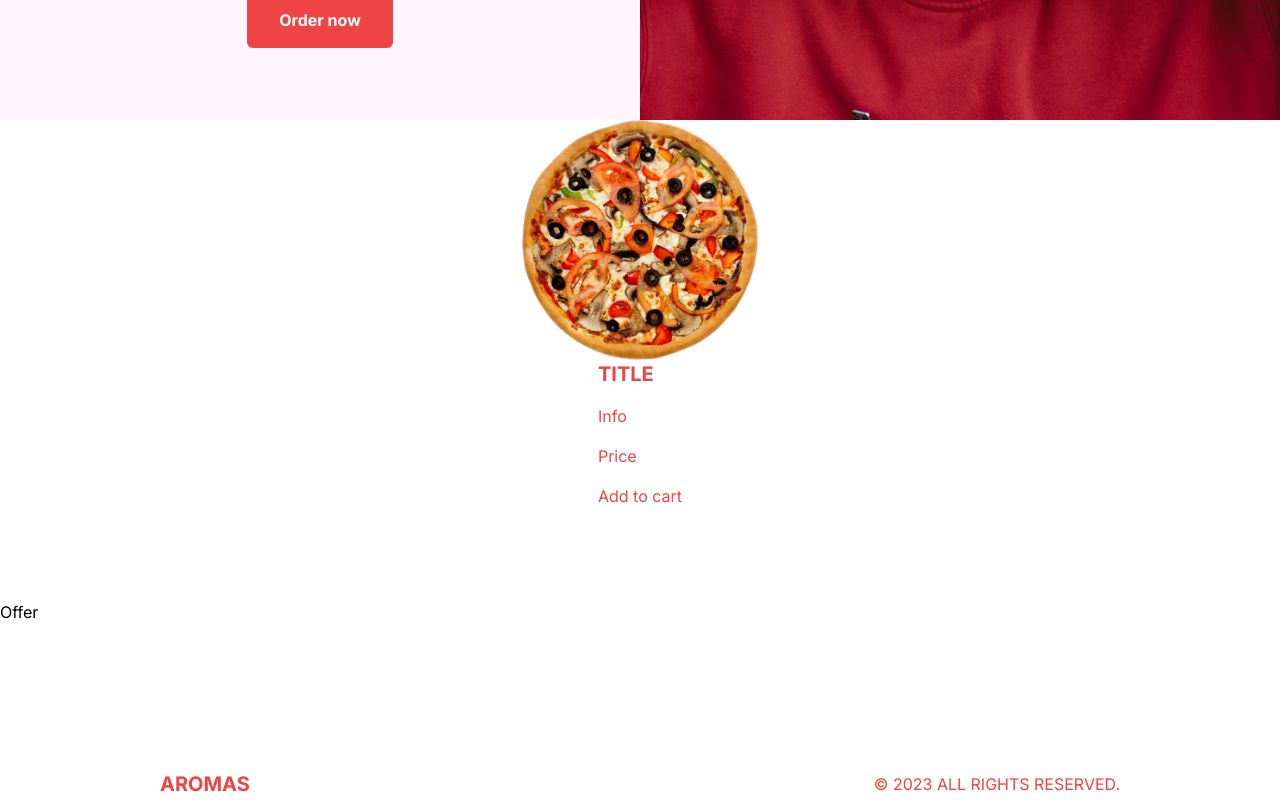
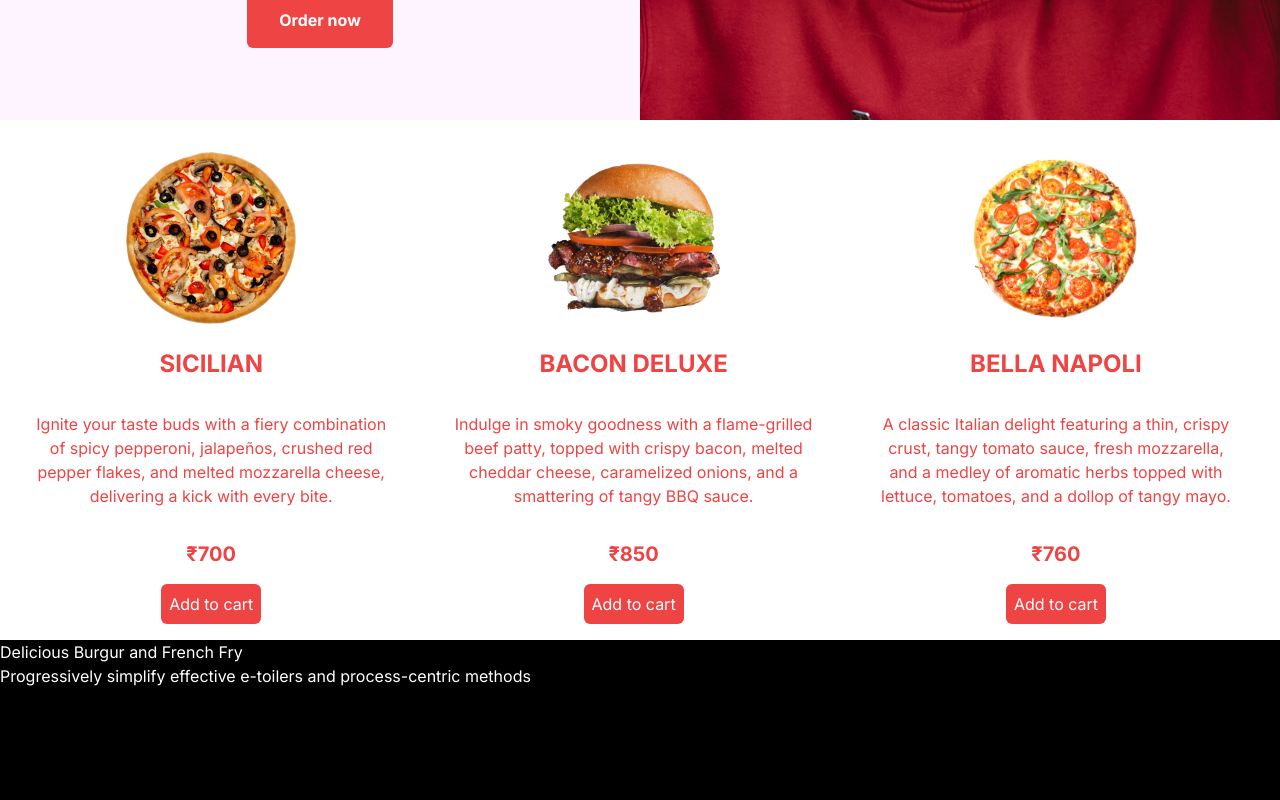
Before and after one commit to NishivSingh/restaurant-website, a Next.js app: page / in a window 1280 px wide. Shown: the part 680-1480 px from the top of the page. Built offline with nearby package versions, Linux system fonts and the light colour scheme.

Commit message:
Added feature component

```diff
--- a/src/components/Featured.tsx
+++ b/src/components/Featured.tsx
@@ -1,5 +1,6 @@
 import React from "react";
 import Image from "next/image";
+import { featuredProducts } from "@/data";
 
 const Featured = () => {
   return (
@@ -7,25 +8,31 @@
       {/* Wrapper  */}
       <div className="w-max flex">
         {/* Single Item  */}
-        <div className="w-screen h-[60vh] flex flex-col items-center justify-around">
-          {/* Image Container  */}
-          <div className="relative flex-1 w-full">
-            <Image
-              src="/temporary/p1.png"
-              alt=""
-              fill
-              className="object-contain"
-            />
+        {featuredProducts.map((item) => (
+          <div
+            key={item.id}
+            className="w-screen h-[65vh] flex flex-col items-center justify-around p-4 hover:bg-fuchsia-50 transition-all duration-300 md:w-[50vw] lg:w-[33vw] xl:w-[33vw]"
+          >
+            {/* Image Container  */}
+            {item.img && (
+              <div className="relative flex-1 w-full hover:scale-125 m-4 transition-all duration-500">
+                <Image src={item.img} alt="" fill className="object-contain" />
+              </div>
+            )}
+
+            {/* Text Container  */}
+            <div className="flex-1 flex flex-col gap-4 items-center justify-center">
+              <h1 className="text-xl font-bold uppercase pt-2 xl:text-2xl">
+                {item.title}
+              </h1>
+              <p className="p-4 text-center">{item.desc}</p>
+              <span className="font-bold text-xl">₹{item.price}</span>
+              <button className="bg-red-500 text-white p-2 rounded-md">
+                Add to cart
+              </button>
+            </div>
           </div>
-
-          {/* Text Container  */}
-          <div className="flex-1 flex flex-col gap-4">
-            <h1 className="text-xl font-bold uppercase">Title</h1>
-            <p className="">Info</p>
-            <span className="">Price</span>
-            <button className="">Add to cart</button>
-          </div>
-        </div>
+        ))}
       </div>
     </div>
   );
--- a/src/components/Menu.jsx
+++ b/src/components/Menu.tsx
@@ -52,7 +52,7 @@
             </Link>
           )}
 
-          <CartIcon onClick={() => setOpen(false)} />
+          <CartIcon />
         </div>
       )}
     </div>
--- a/src/components/Offer.tsx
+++ b/src/components/Offer.tsx
@@ -1,7 +1,23 @@
 import React from "react";
+import Image from "next/image";
 
 const Offer = () => {
-  return <div>Offer</div>;
+  return (
+    <div className="bg-black h-screen flex flex-col md:flex-row">
+      {/* Text Container  */}
+      <div className="flex-1 text-white">
+        <h1 className="">Delicious Burgur and French Fry</h1>
+        <p className="">
+          Progressively simplify effective e-toilers and process-centric methods
+        </p>
+      </div>
+
+      {/* Image Container  */}
+      <div className="relative flex-1 w-full">
+        <Image src="/offerProduct.png" alt="" fill className="object-contain" />
+      </div>
+    </div>
+  );
 };
 
 export default Offer;
```
